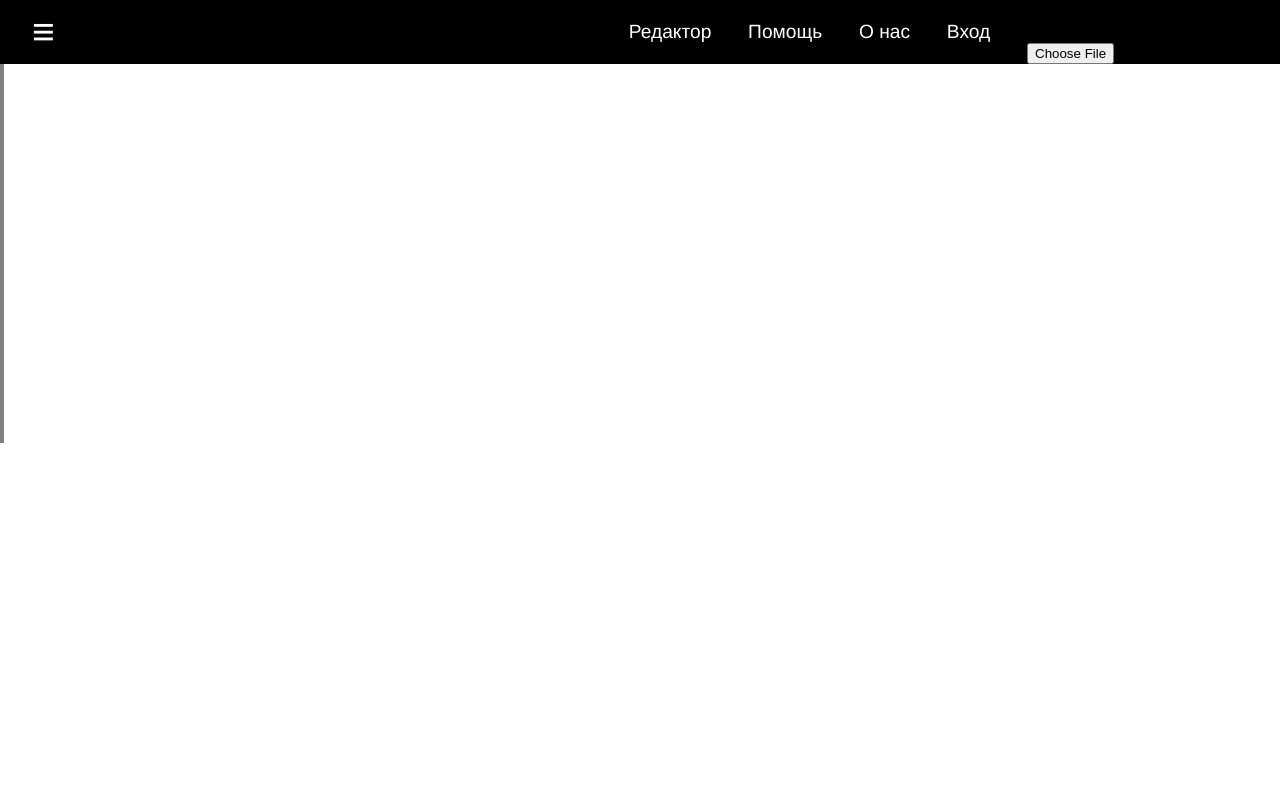
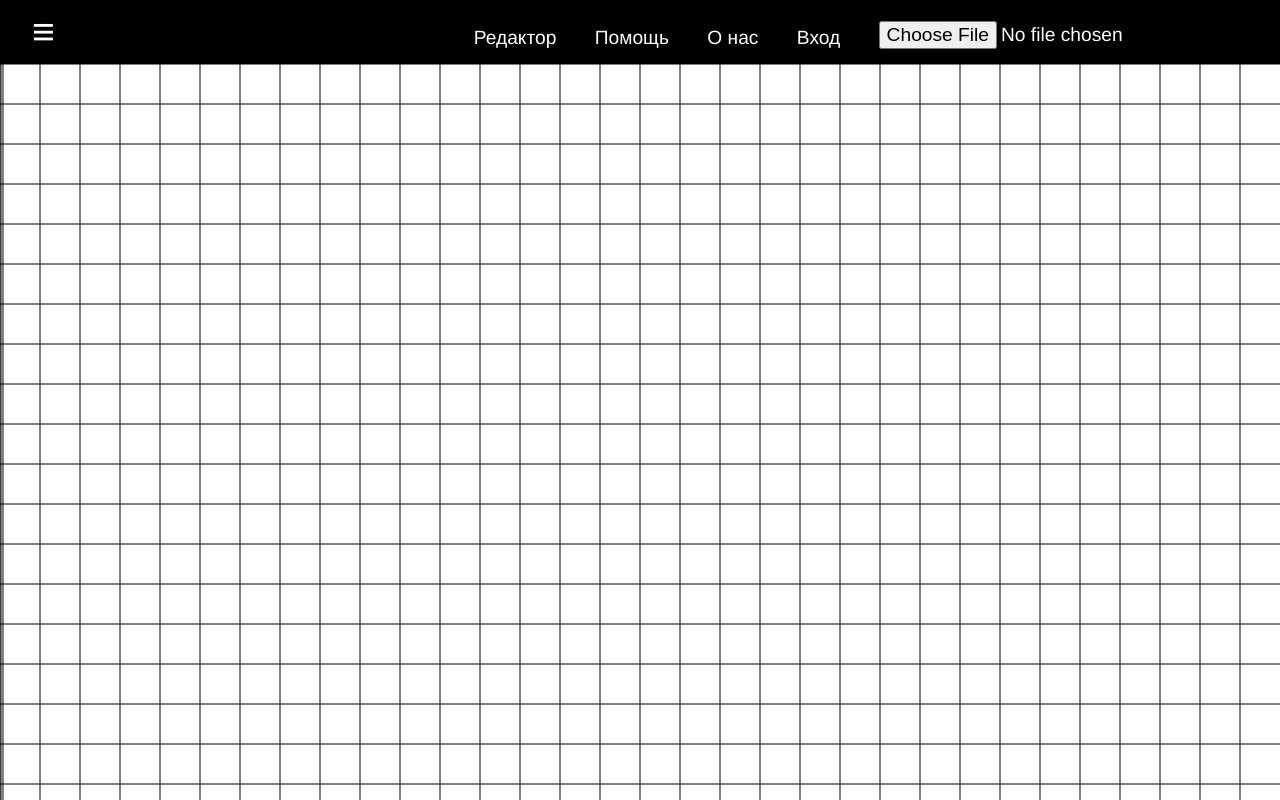
Before and after one commit to AnOrEk123/TimeLiner, a plain HTML site: page index.html in a window 1280 px wide. Drawn offline with Linux system fonts and the light colour scheme.

Commit message:
add grid

```diff
--- a/index.html
+++ b/index.html
@@ -18,7 +18,7 @@
             </div>
     </header>
     <div class="side_bar">asd</div>
-    <div class=""></div>
+    <canvas id="can" width="window" height="window"></canvas>
 </body>
 <script src="index.js"></script>
 </html>
--- a/index.js
+++ b/index.js
@@ -1,11 +1,44 @@
 const root = document.querySelector(":root");
 const menuBtn = document.querySelector(".menu");
+canvas = document.getElementById("can");
+const ctx = canvas.getContext("2d");
 let changed = false;
 
 menuBtn.addEventListener("click", () => {
-    menuBtn.classList.contains("active")
-        ? (menuBtn.classList.remove("active"),
-          root.style.setProperty("--side-size", "0rem"))
-        : (menuBtn.classList.add("active"),
-          root.style.setProperty("--side-size", "20rem"));
+  menuBtn.classList.contains("active")
+    ? (menuBtn.classList.remove("active"),
+      root.style.setProperty("--side-size", "0rem"))
+    : (menuBtn.classList.add("active"),
+      root.style.setProperty("--side-size", "20rem"));
 });
+
+document.addEventListener("DOMContentLoaded", () => {
+  canvas.width = window.innerWidth;
+  canvas.height = window.innerHeight - 64;
+
+  function draw() {
+    ctx.clearRect(0, 0, canvas.width, canvas.height);
+
+    for (let i = 0; i < canvas.height; i += 40) {
+      ctx.beginPath();
+      ctx.moveTo(0, i);
+      ctx.lineTo(canvas.width, i);
+      ctx.stroke();
+    }
+
+    for (let i = 0; i < canvas.width; i += 40) {
+      ctx.beginPath();
+      ctx.moveTo(i, 0);
+      ctx.lineTo(i, canvas.height);
+      ctx.stroke();
+    }
+  }
+
+  window.addEventListener("resize", () => {
+    canvas.width = window.innerWidth;
+    canvas.height = window.innerHeight - 64;
+    draw();
+  });
+
+  draw();
+});
--- a/style.css
+++ b/style.css
@@ -36,10 +36,12 @@ header{
     align-items: end;
     justify-content: right;
     width: 100%;
-    display: flex;
+    display: inline-flex;
+    position: fixed;
+    margin-top: 1.3rem;
 }
 
-.upper_menu>button{
+.upper_menu>button, .upper_menu>input{
     background-color: #000000;
     border: 0;
     font-family: 'Franklin Gothic Medium', 'Arial Narrow', Arial, sans-serif;
@@ -67,19 +69,17 @@ header{
     transition: 0.8s;
     cursor: pointer;
     margin-left: 4vh;
+    z-index: 2;
 }
 
-.upper_menu>button:hover{
+.upper_menu>button:hover, .upper_menu>input:hover{
     height: 100%;
     transform: translateY(-15%);
     text-shadow: 0px 3px 10px #fff;
 }
 
-.logIn{
-    color: #ff0000;
-}
-
 .menu.active{
+    z-index: 2;
     background-color: #00000000;
     border: 0;
     font-family: 'Franklin Gothic Medium', 'Arial Narrow', Arial, sans-serif;
```
